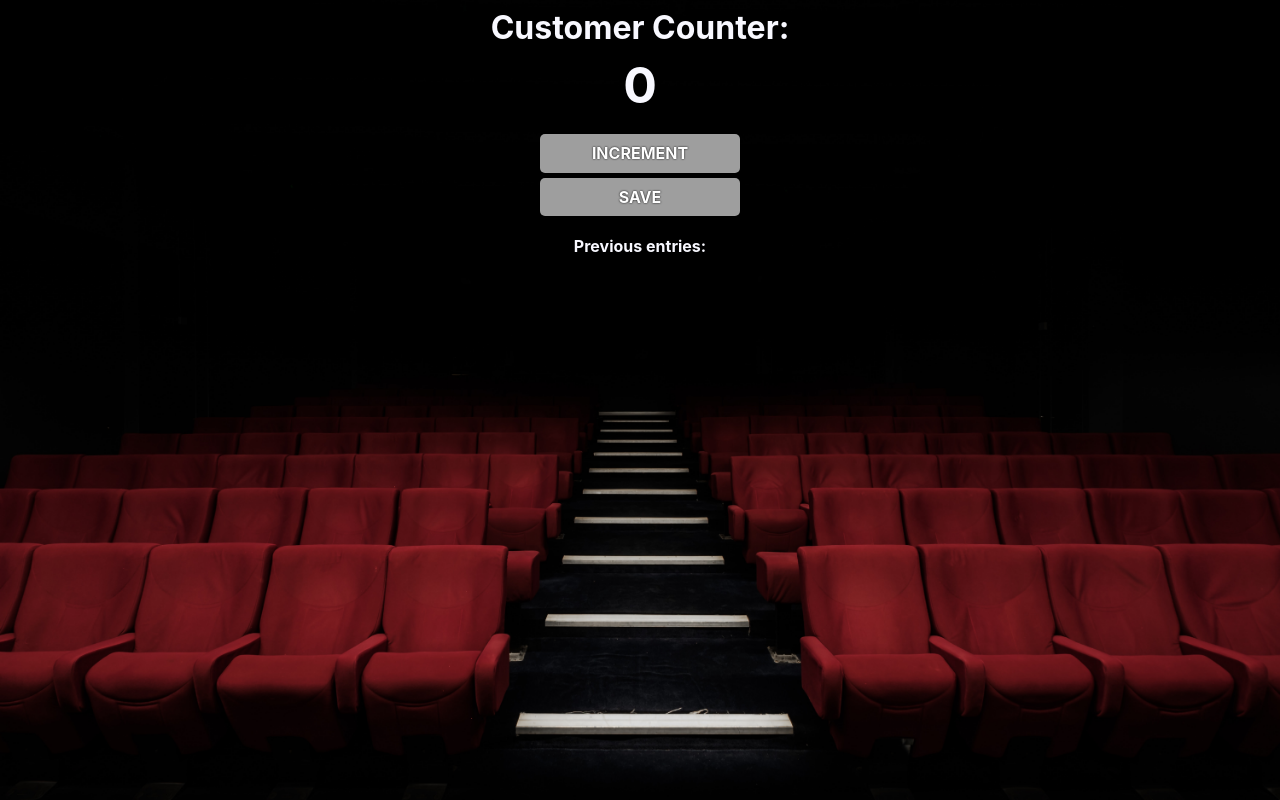
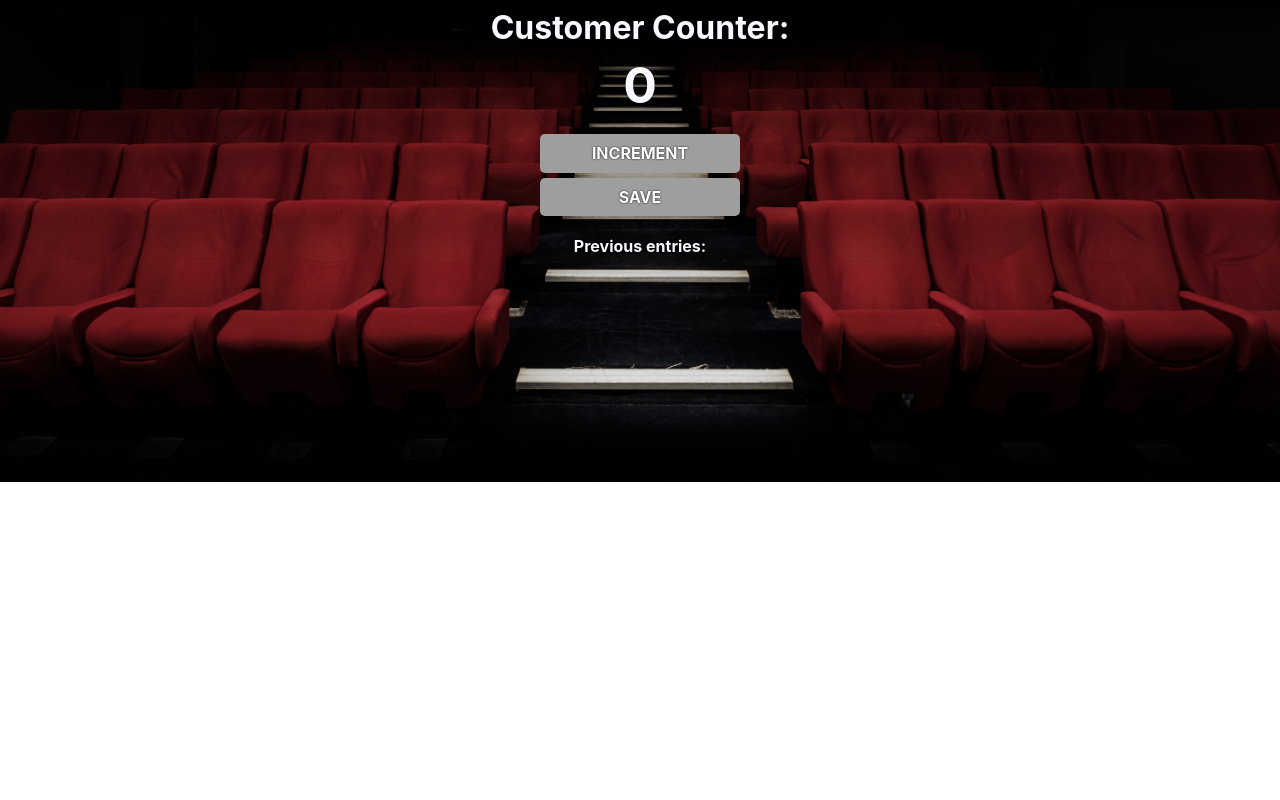
Before and after one commit to Churchillexe/Customer-Counter, a website built with Vite: page index.html in a window 1280 px wide. Built offline with nearby package versions, Linux system fonts and the light colour scheme; grey boxes are pictures that could not be loaded.

Commit message:
Add files via upload

```diff
--- a/index.css
+++ b/index.css
@@ -12,7 +12,7 @@
 
 #hero{
     width: 100%;
-    height: 80vh;
+    height: 100px;
     margin: 0 auto;
 }
 
--- a/index.html
+++ b/index.html
@@ -1,5 +1,7 @@
-<html>
-    <head><link rel="stylesheet" href="https://cdnjs.cloudflare.com/ajax/libs/normalize/8.0.1/normalize.css">
+<!DOCTYPE html>
+<html lang="en">
+    <head>
+        <link rel="stylesheet" href="https://cdnjs.cloudflare.com/ajax/libs/normalize/8.0.1/normalize.css">
         <link rel="stylesheet" href="index.css">
     </head>
     <body>
```
